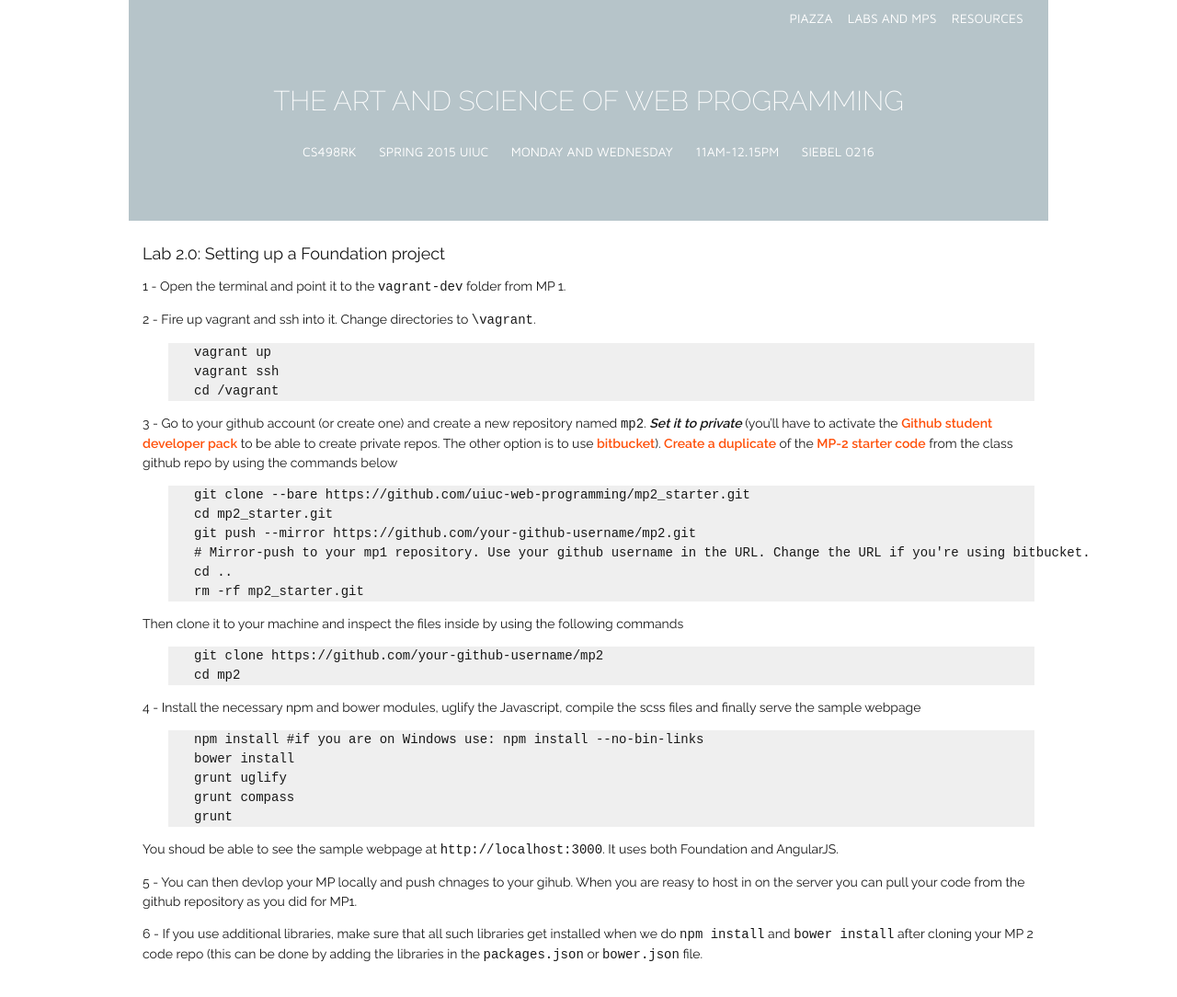
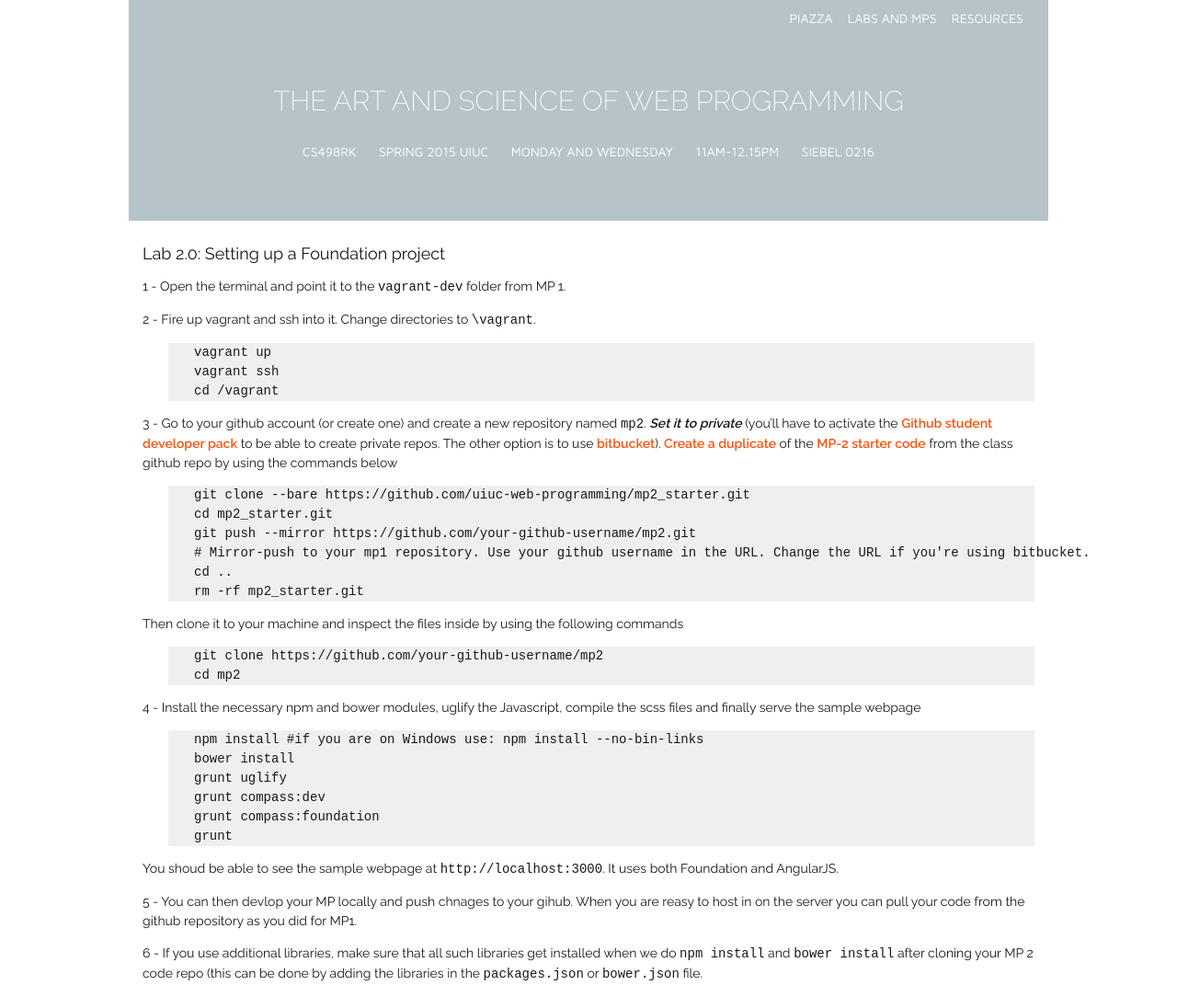
Before and after one commit to biplabdeka/fa2016, a Jekyll site: the page built from _posts/2015-2-23-Lab-2.md, in a window 1280 px wide. Shown: the whole page at 92% size. Built offline with Jekyll 4.4.1, drawn with Linux system fonts in a browser that asks for light colours; nearby versions of some CDN libraries; Markdown is read by kramdown in place of the engine named in the settings; before the commit the page ends 1063 px from its top, so only the background shows below that.

Commit message:
added compass:foundation

````diff
--- a/_posts/2015-2-23-Lab-2.md
+++ b/_posts/2015-2-23-Lab-2.md
@@ -37,7 +37,8 @@ cd mp2
 npm install #if you are on Windows use: npm install --no-bin-links
 bower install
 grunt uglify
-grunt compass
+grunt compass:dev
+grunt compass:foundation
 grunt
 ```
 
````
